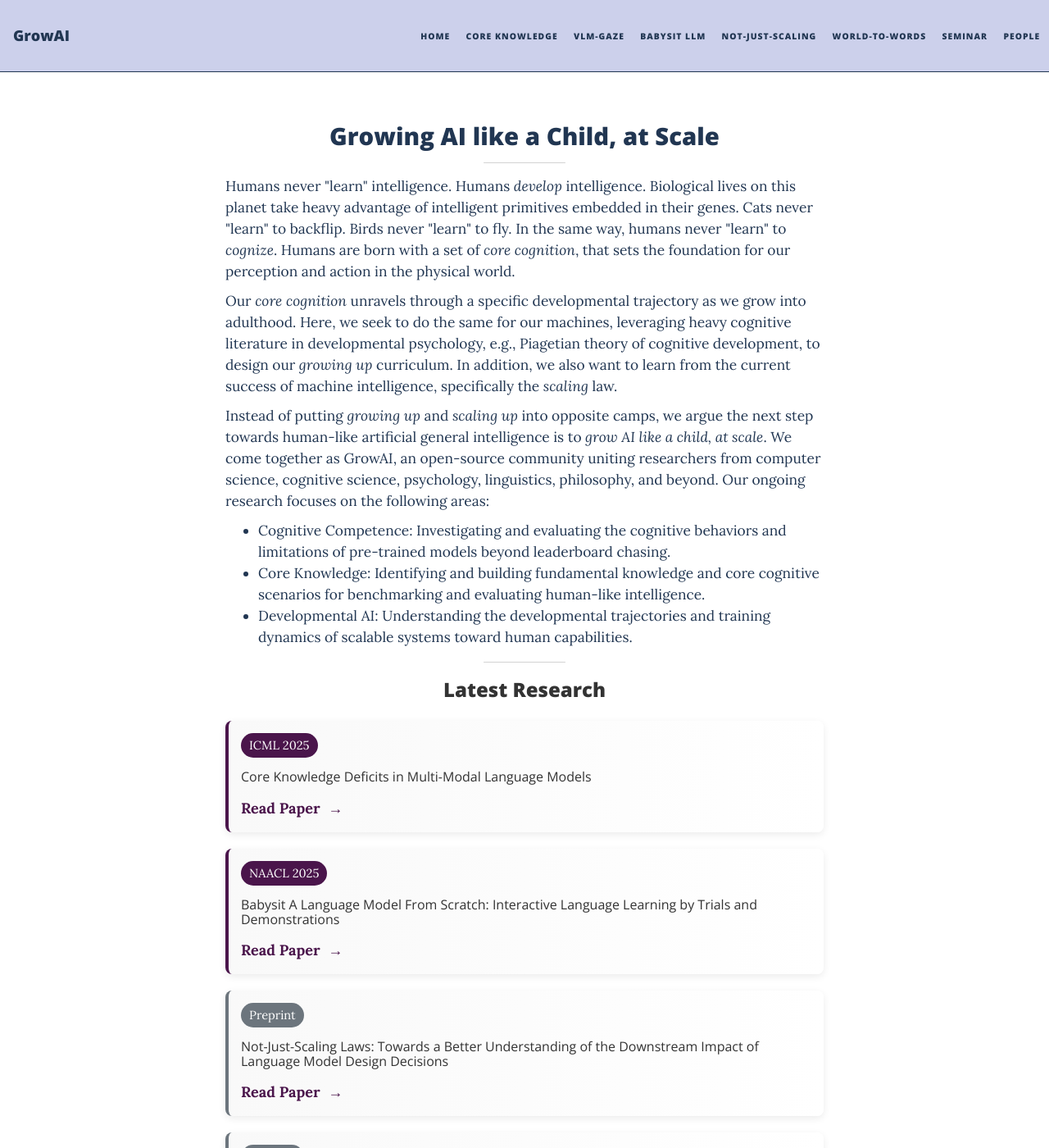
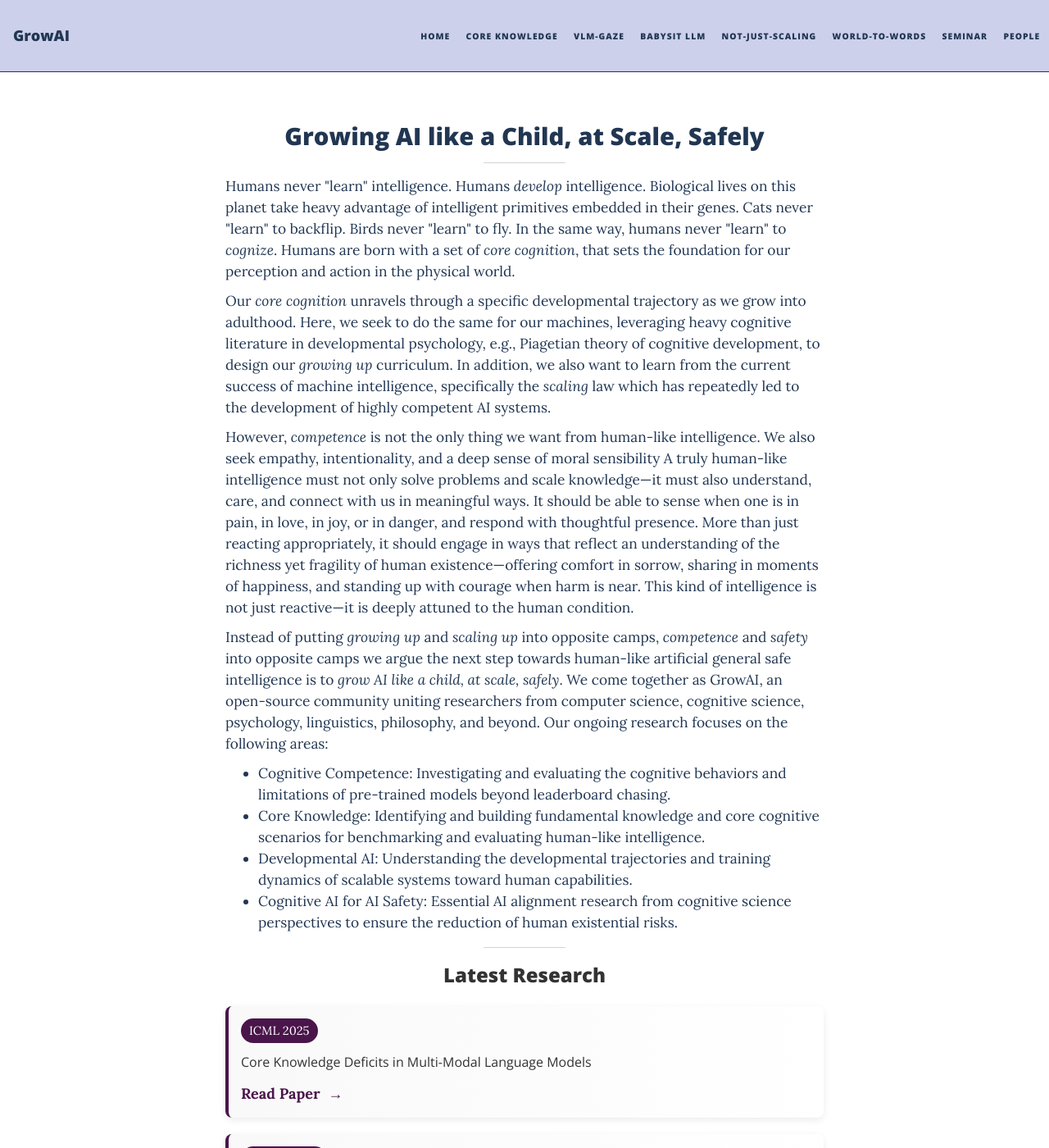
Before and after one commit to growing-ai-like-a-child/growing-ai-like-a-child.github.io, a Jekyll site: the page built from index.html, in a window 1280 px wide and 1400 px high. Shown: the whole window at 82% size. Built offline with Jekyll 4.4.1, drawn with Linux system fonts in a browser that asks for light colours; nearby versions of some CDN libraries; the list of posts is cut into pages by our own code.

Commit message:
Update index.html

```diff
--- a/index.html
+++ b/index.html
@@ -3,7 +3,7 @@ layout: home
 ---
 
 <center>
-    <h1>Growing AI like a Child, at Scale</h1>
+    <h1>Growing AI like a Child, at Scale, Safely</h1>
 </center>
 
 <hr class="small" style="border-width: 1pt; border-color: lightgray;">
@@ -23,14 +23,25 @@ layout: home
         Our <i>core cognition</i> unravels through a specific developmental trajectory as we grow into adulthood.
         Here, we seek to do the same for our machines, leveraging heavy cognitive literature in developmental psychology,
         e.g., Piagetian theory of cognitive development, to design our <i>growing up</i> curriculum.
-        In addition, we also want to learn from the current success of machine intelligence, specifically the <i>scaling</i> law.
+        In addition, we also want to learn from the current success of machine intelligence, specifically the <i>scaling</i> law which has
+        repeatedly led to the development of highly competent AI systems.
     </p>
 </div>
 
 <div class="description" style="font-size: 13pt;">
     <p>
-        Instead of putting <i>growing up</i> and <i>scaling up</i> into opposite camps,
-        we argue the next step towards human-like artificial general intelligence is to <i>grow AI like a child, at scale</i>.
+        However, <i>competence</i> is not the only thing we want from human-like intelligence. We also seek empathy, intentionality, and a deep sense of moral sensibility
+        A truly human-like intelligence must not only solve problems and scale knowledge—it must also understand, care, and connect with us in meaningful
+        ways. It should be able to sense when one is in pain, in love, in joy, or in danger, and respond with thoughtful presence. More than just reacting appropriately,
+        it should engage in ways that reflect an understanding of the richness yet fragility of human existence—offering comfort in sorrow, sharing in moments of happiness,
+        and standing up with courage when harm is near. This kind of intelligence is not just reactive—it is deeply attuned to the human condition.
+    </p>
+</div>
+
+<div class="description" style="font-size: 13pt;">
+    <p>
+        Instead of putting <i>growing up</i> and <i>scaling up</i> into opposite camps, <i>competence</i> and <i>safety</i> into opposite camps
+        we argue the next step towards human-like artificial general safe intelligence is to <i>grow AI like a child, at scale, safely</i>.
         We come together as GrowAI, an open-source community uniting researchers from computer science, cognitive science, psychology, linguistics, philosophy, and beyond.
         Our ongoing research focuses on the following areas:
     </p>
@@ -46,6 +57,9 @@ layout: home
         </li>
         <li>
             Developmental AI: Understanding the developmental trajectories and training dynamics of scalable systems toward human capabilities.
+        </li>
+        <li>
+            Cognitive AI for AI Safety: Essential AI alignment research from cognitive science perspectives to ensure the reduction of human existential risks.
         </li>
     </ul>
 </div>
```
